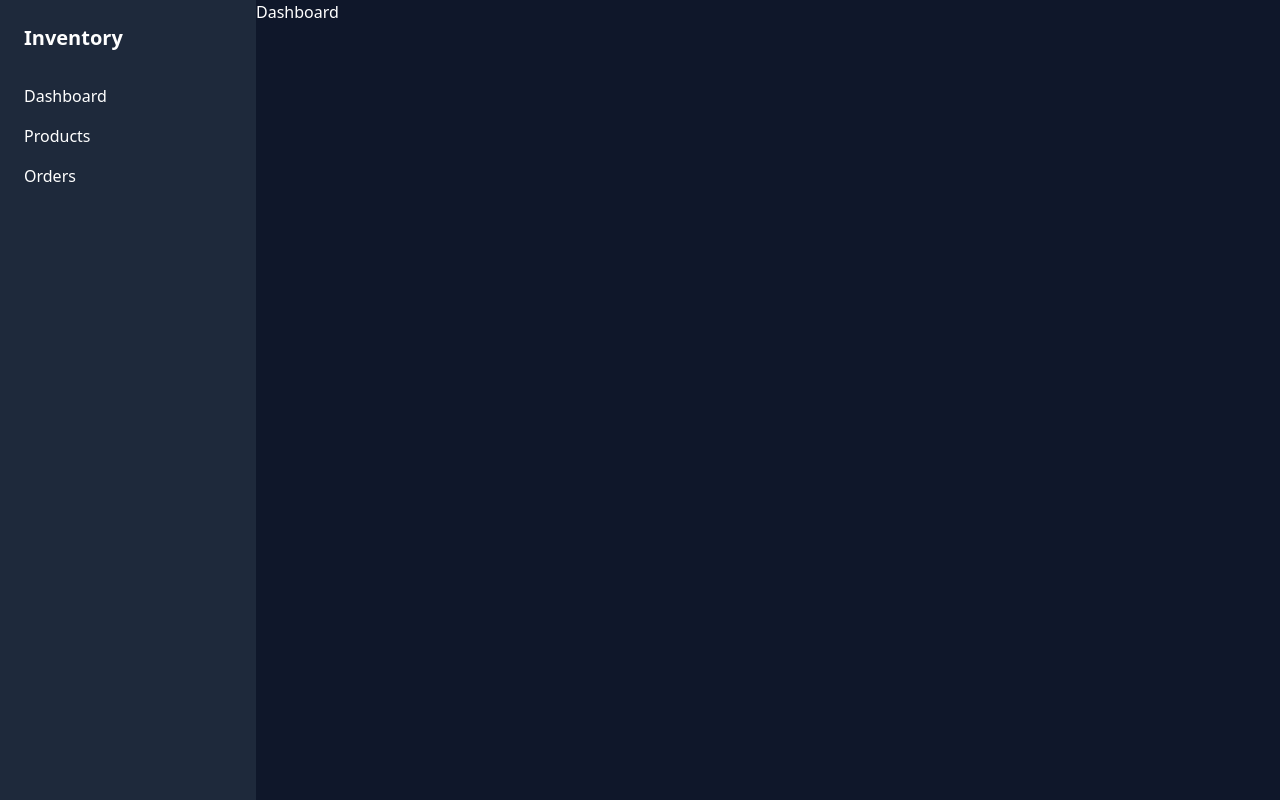
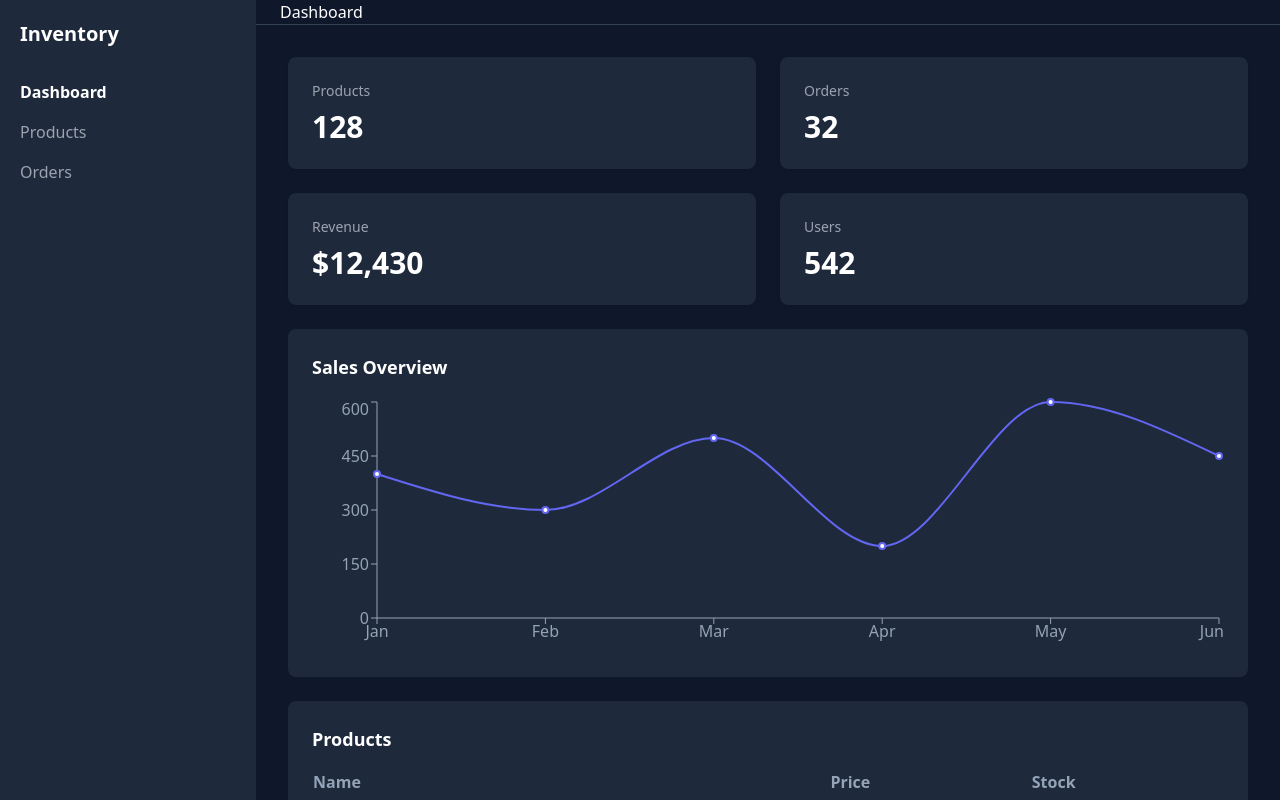
Before and after one commit to stKomendant/inventory-dashboard, a React (Vite) app: page / in a window 1280 px wide. Built offline with nearby package versions, Linux system fonts and the light colour scheme.

Commit message:
Day 3: dashboard stats, chart and products table

```diff
--- a/package.json
+++ b/package.json
@@ -14,7 +14,7 @@
     "react": "^19.2.0",
     "react-dom": "^19.2.0",
     "react-router-dom": "^7.13.1",
-    "recharts": "^3.7.0"
+    "recharts": "^3.8.0"
   },
   "devDependencies": {
     "@eslint/js": "^9.39.1",
--- a/src/App.tsx
+++ b/src/App.tsx
@@ -1,11 +1,18 @@
 import Layout from "./component/Layout/Layout";
-import Sidebar from "./component/Layout/Sidebar";
+import { Routes, Route } from "react-router-dom";
+
+import Dashboard from "./pages/Dashboard/DashboardPage";
+import Orders from "./pages/Orders/OrdersPage";
+import Products from "./pages/Products/ProductsPage";
 
 const App = () => {
   return (
     <Layout>
-      <Sidebar />
-      <div className="flex-1 p8">Dashboard</div>
+      <Routes>
+        <Route path="/" element={<Dashboard />} />
+        <Route path="/products" element={<Products />} />
+        <Route path="/orders" element={<Orders />} />
+      </Routes>
     </Layout>
   );
 };
--- /dev/null
+++ b/src/component/Chart/SalesChart.tsx
@@ -0,0 +1,43 @@
+import {
+  LineChart,
+  Line,
+  XAxis,
+  YAxis,
+  Tooltip,
+  ResponsiveContainer,
+} from "recharts";
+
+const data = [
+  { name: "Jan", sales: 400 },
+  { name: "Feb", sales: 300 },
+  { name: "Mar", sales: 500 },
+  { name: "Apr", sales: 200 },
+  { name: "May", sales: 600 },
+  { name: "Jun", sales: 450 },
+];
+
+const SalesChart = () => {
+  return (
+    <div className="bg-slate-800 p-6 rounded-lg mt-6">
+      <h2 className="text-lg font-semibold mb-4">Sales Overview</h2>
+
+      <div className="h-64">
+        <ResponsiveContainer width="100%" height="100%">
+          <LineChart data={data}>
+            <XAxis dataKey="name" stroke="#94a3b8" />
+            <YAxis stroke="#94a3b8" />
+            <Tooltip />
+            <Line
+              type="monotone"
+              dataKey="sales"
+              stroke="#6366f1"
+              strokeWidth={2}
+            />
+          </LineChart>
+        </ResponsiveContainer>
+      </div>
+    </div>
+  );
+};
+
+export default SalesChart;
--- a/src/component/Layout/Layout.tsx
+++ b/src/component/Layout/Layout.tsx
@@ -1,4 +1,5 @@
 import type { ReactNode } from "react";
+import Sidebar from "../Sidebar/Sidebar";
 
 type LayoutProps = {
   children: ReactNode;
@@ -6,7 +7,17 @@ type LayoutProps = {
 
 const Layout = ({ children }: LayoutProps) => {
   return (
-    <div className="flex h-screen bg-slate-900 text-white">{children}</div>
+    <div className="flex h-screen bg-slate-900 text-white">
+      <Sidebar />
+
+      <div className="flex-1 flex flex-col overflow-auto">
+        <header className="h-16 border-b border-slate-700 flex items-center px-6">
+          Dashboard
+        </header>
+
+        <main className="flex-1 p-8">{children}</main>
+      </div>
+    </div>
   );
 };
 
--- a/src/component/Layout/Sidebar.tsx
+++ /dev/null
@@ -1,17 +0,0 @@
-import { Link } from "react-router-dom";
-
-const Sidebar = () => {
-  return (
-    <div className="w-64 bg-slate-800 p-6">
-      <h2 className="text-xl font-bold mb-8">Inventory</h2>
-
-      <nav className="flex flex-col gap-4">
-        <Link to="/">Dashboard</Link>
-        <Link to="/products">Products</Link>
-        <Link to="/orders">Orders</Link>
-      </nav>
-    </div>
-  );
-};
-
-export default Sidebar;
--- /dev/null
+++ b/src/component/Sidebar/Sidebar.tsx
@@ -0,0 +1,17 @@
+import SidebarLink from "./SidebarLink";
+
+const Sidebar = () => {
+  return (
+    <div className="w-64 bg-slate-800 p-5">
+      <h2 className="text-xl font-bold mb-8">Inventory</h2>
+
+      <nav className="flex flex-col gap-4">
+        <SidebarLink to="/" text="Dashboard" />
+        <SidebarLink to="/products" text="Products" />
+        <SidebarLink to="/orders" text="Orders" />
+      </nav>
+    </div>
+  );
+};
+
+export default Sidebar;
--- /dev/null
+++ b/src/component/Sidebar/SidebarLink.tsx
@@ -0,0 +1,21 @@
+import { NavLink } from "react-router-dom";
+
+type SidebarLinkProps = {
+  text: string;
+  to: string;
+};
+
+const SidebarLink = ({ text, to }: SidebarLinkProps) => {
+  return (
+    <NavLink
+      to={to}
+      className={({ isActive }) =>
+        isActive ? "text-white font-semibold" : "text-gray-400 hover:text-white"
+      }
+    >
+      {text}
+    </NavLink>
+  );
+};
+
+export default SidebarLink;
--- /dev/null
+++ b/src/component/StatCard/StatCard.tsx
@@ -0,0 +1,15 @@
+type StatCardProps = {
+  title: string;
+  value: string;
+};
+
+const StatCard = ({ title, value }: StatCardProps) => {
+  return (
+    <div className="bg-slate-800 p-6 rounded-lg shadow hover:bg-slate-700 transition">
+      <p className="text-sm text-gray-400">{title}</p>
+      <h2 className="text-3xl font-bold mt-2">{value}</h2>
+    </div>
+  );
+};
+
+export default StatCard;
--- /dev/null
+++ b/src/component/Table/ProductsTable.tsx
@@ -0,0 +1,50 @@
+const products = [
+  { id: 1, name: "MacBook Pro", price: "$2400", stock: 12 },
+  { id: 2, name: "iPhone 15", price: "$999", stock: 30 },
+  { id: 3, name: "AirPods", price: "$199", stock: 45 },
+  { id: 4, name: "Magic Keyboard", price: "$120", stock: 8 },
+];
+const ProductsTable = () => {
+  return (
+    <div className="bg-slate-800 rounded-lg p-6 mt-6">
+      <h2 className="text-lg font-semibold mb-4">Products</h2>
+
+      <table className="w-full text-left">
+        <thead className="text-slate-400 border-b border-slate-700">
+          <tr>
+            <th className="pb-3">Name</th>
+            <th className="pb-3">Price</th>
+            <th className="pb-3">Stock</th>
+          </tr>
+        </thead>
+
+        <tbody>
+          {products.map((product) => (
+            <tr
+              key={product.id}
+              className="border-b border-slate-700 hover:bg-slate-700/30"
+            >
+              <td className="py-3">{product.name}</td>
+              <td>{product.price}</td>
+              <td>
+                <span
+                  className={`px-2 py-1 rounded text-sm ${
+                    product.stock > 20
+                      ? "bg-green-500/20 text-green-400"
+                      : product.stock > 10
+                        ? "bg-yellow-500/20 text-yellow-400"
+                        : "bg-red-500/20 text-red-400"
+                  }`}
+                >
+                  {product.stock}
+                </span>
+              </td>
+            </tr>
+          ))}
+        </tbody>
+      </table>
+    </div>
+  );
+};
+
+export default ProductsTable;
--- a/src/pages/Dashboard/DashboardPage.tsx
+++ b/src/pages/Dashboard/DashboardPage.tsx
@@ -1,3 +1,19 @@
+import StatCard from "../../component/StatCard/StatCard";
+import SalesChart from "../../component/Chart/SalesChart";
+import ProductsTable from "../../component/Table/ProductsTable";
+
 export default function DashboardPage() {
-  return <div>Dashboard</div>;
+  return (
+    <div className="space-y-6">
+      <div className="grid grid-cols-2 gap-6">
+        <StatCard title="Products" value="128" />
+        <StatCard title="Orders" value="32" />
+        <StatCard title="Revenue" value="$12,430" />
+        <StatCard title="Users" value="542" />
+      </div>
+
+      <SalesChart />
+      <ProductsTable />
+    </div>
+  );
 }
--- a/src/pages/Products/ProductsPage.tsx
+++ b/src/pages/Products/ProductsPage.tsx
@@ -1,3 +1,12 @@
+import StatCard from "../../component/StatCard/StatCard";
+
 export default function ProductsPage() {
-  return <div>Products</div>;
+  return (
+    <div className="grid grid-cols-2 gap-6">
+      <StatCard title="Products" value="128" />
+      <StatCard title="Orders" value="32" />
+      <StatCard title="Revenue" value="$12,430" />
+      <StatCard title="Users" value="542" />
+    </div>
+  );
 }
```
Also changed, not shown: 1 other file (tests, documents, lock files or other folders).
